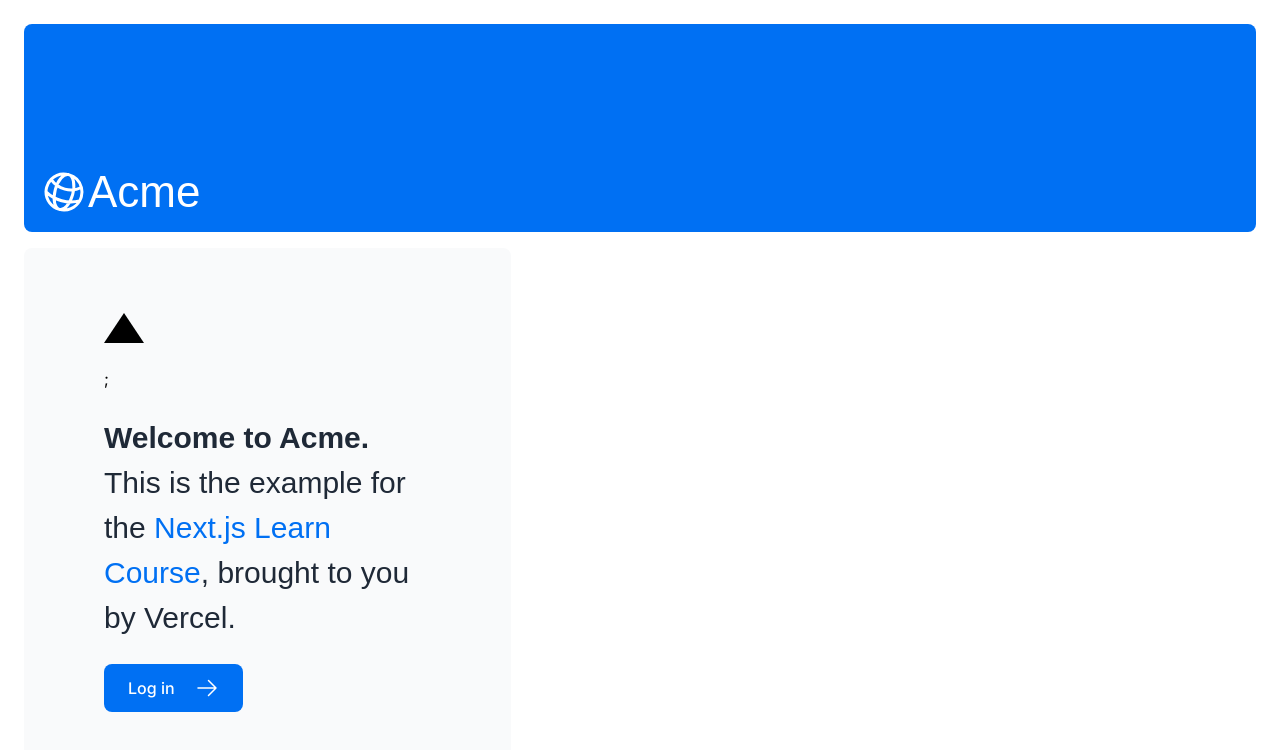
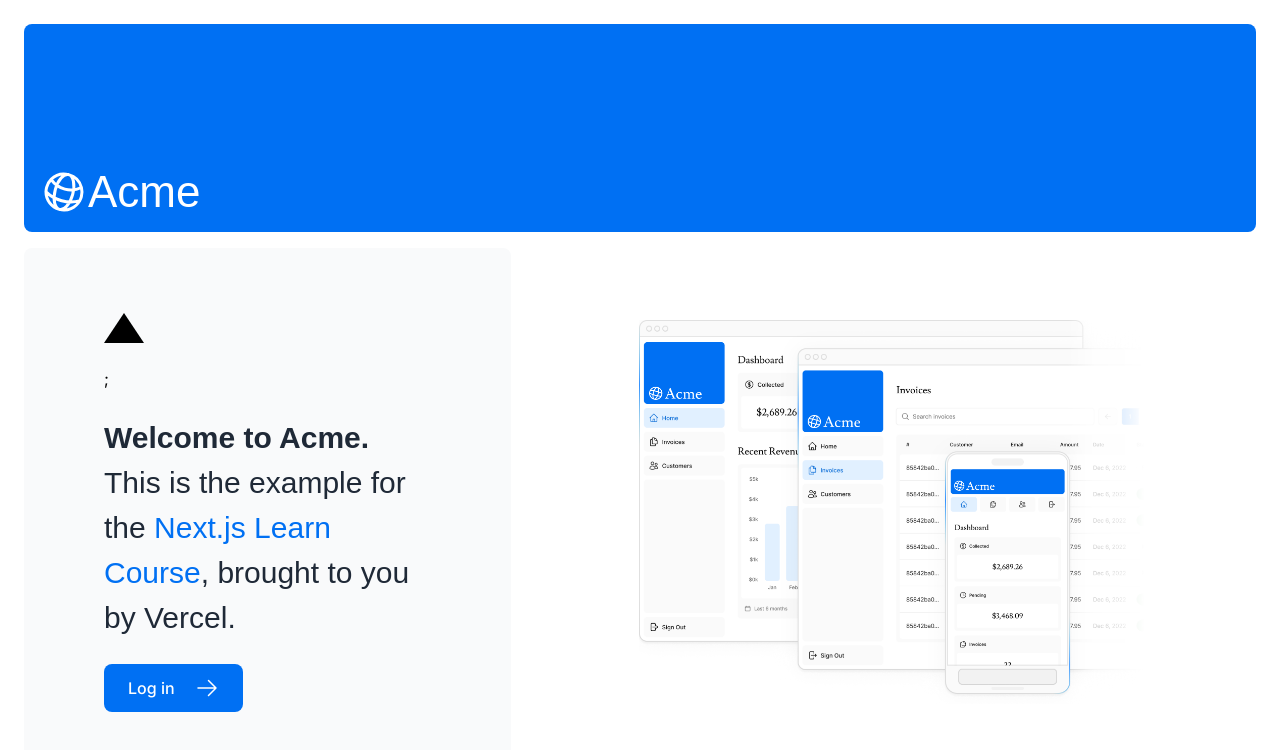
Before and after one commit to intrepion/https-nextjs.org-learn-dashboard-app, a Next.js app in the folder nextjs-dashboard/: page / in a window 1280 px wide. Shown: the top 750 px of the page. Built offline with nearby package versions, Linux system fonts and the light colour scheme; a web font is replaced by a local one.

Commit message:
Adding the desktop hero image

```diff
--- a/nextjs-dashboard/app/page.tsx
+++ b/nextjs-dashboard/app/page.tsx
@@ -3,6 +3,7 @@
 import Link from 'next/link';
 import styles from '@/app/ui/home.module.css';
 import { lusitana } from '@/app/ui/fonts';
+import Image from 'next/image';
 
 export default function Page() {
   return (
@@ -31,6 +32,13 @@
         </div>
         <div className="flex items-center justify-center p-6 md:w-3/5 md:px-28 md:py-12">
           {/* Add Hero Images Here */}
+          <Image
+            src="/hero-desktop.png"
+            width={1000}
+            height={760}
+            className="hidden md:block"
+            alt="Screenshots of the dashboard project showing desktop version"
+          />
         </div>
       </div>
     </main>
```
